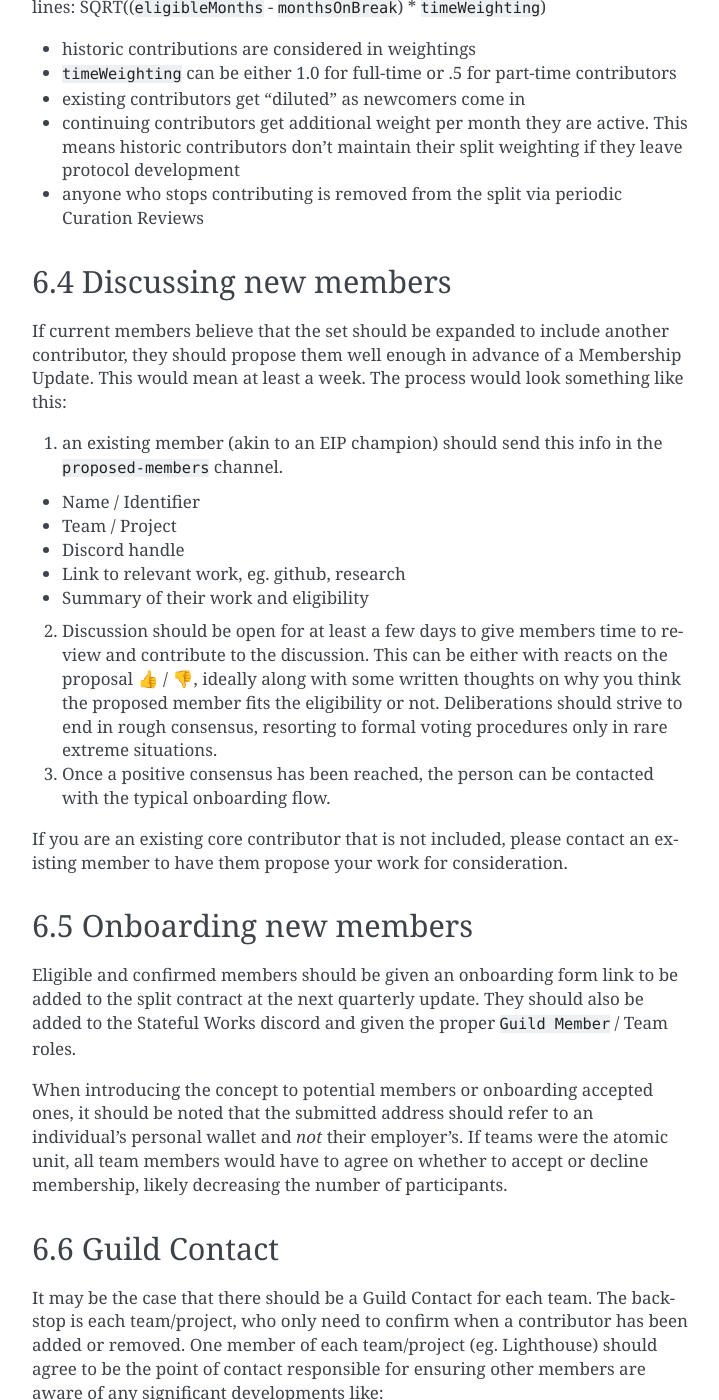
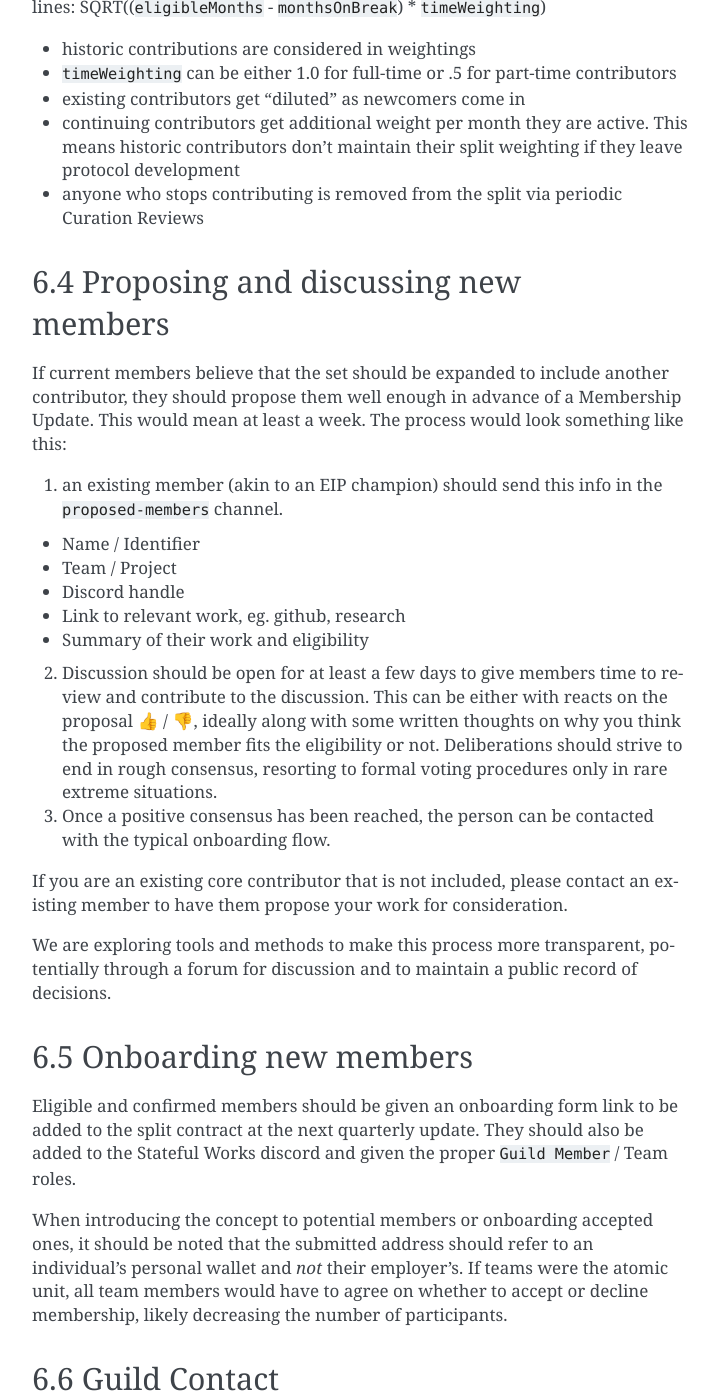
Before and after one commit to protocolguild/documentation, a Sphinx documentation site: the page built from docs/6-guidelines-for-regular-operation.md, in a window 1280 px wide and 1400 px high, scrolled down 958 px. Shown: the whole window, without its empty margins (388-1107 px from the left). Built offline with Sphinx 7.4.7, drawn with Linux system fonts in a browser that asks for light colours; some of the changed text lies outside the part shown.

Commit message:
add public comment about decision making process

```diff
--- a/docs/6-guidelines-for-regular-operation.md
+++ b/docs/6-guidelines-for-regular-operation.md
@@ -26,7 +26,7 @@ Antifragility and non-gameability emerge from simple frameworks. This limits the
   - continuing contributors get additional weight per month they are active. This means historic contributors don't maintain their split weighting if they leave protocol development
   - anyone who stops contributing is removed from the split via periodic Curation Reviews
 
-## 6.4 Discussing new members
+## 6.4 Proposing and discussing new members
 
 If current members believe that the set should be expanded to include another contributor, they should propose them well enough in advance of a Membership Update. This would mean at least a week. The process would look something like this:
 
@@ -44,6 +44,8 @@ If current members believe that the set should be expanded to include another co
 
 If you are an existing core contributor that is not included, please contact an existing member to have them propose your work for consideration.
 
+We are exploring tools and methods to make this process more transparent, potentially through a forum for discussion and to maintain a public record of decisions.
+
 ## 6.5 Onboarding new members
 
 Eligible and confirmed members should be given an onboarding form link to be added to the split contract at the next quarterly update. They should also be added to the Stateful Works discord and given the proper `Guild Member` / Team roles.
```
